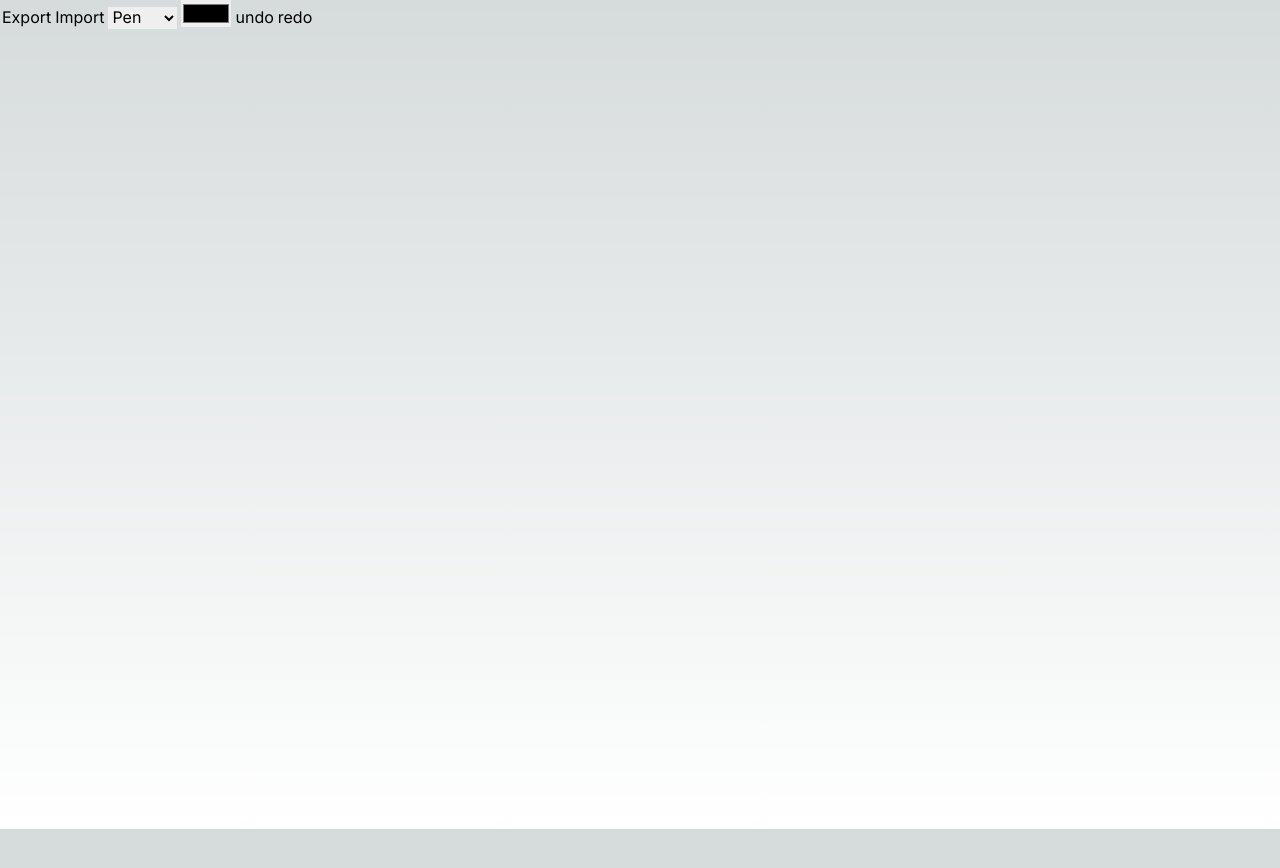
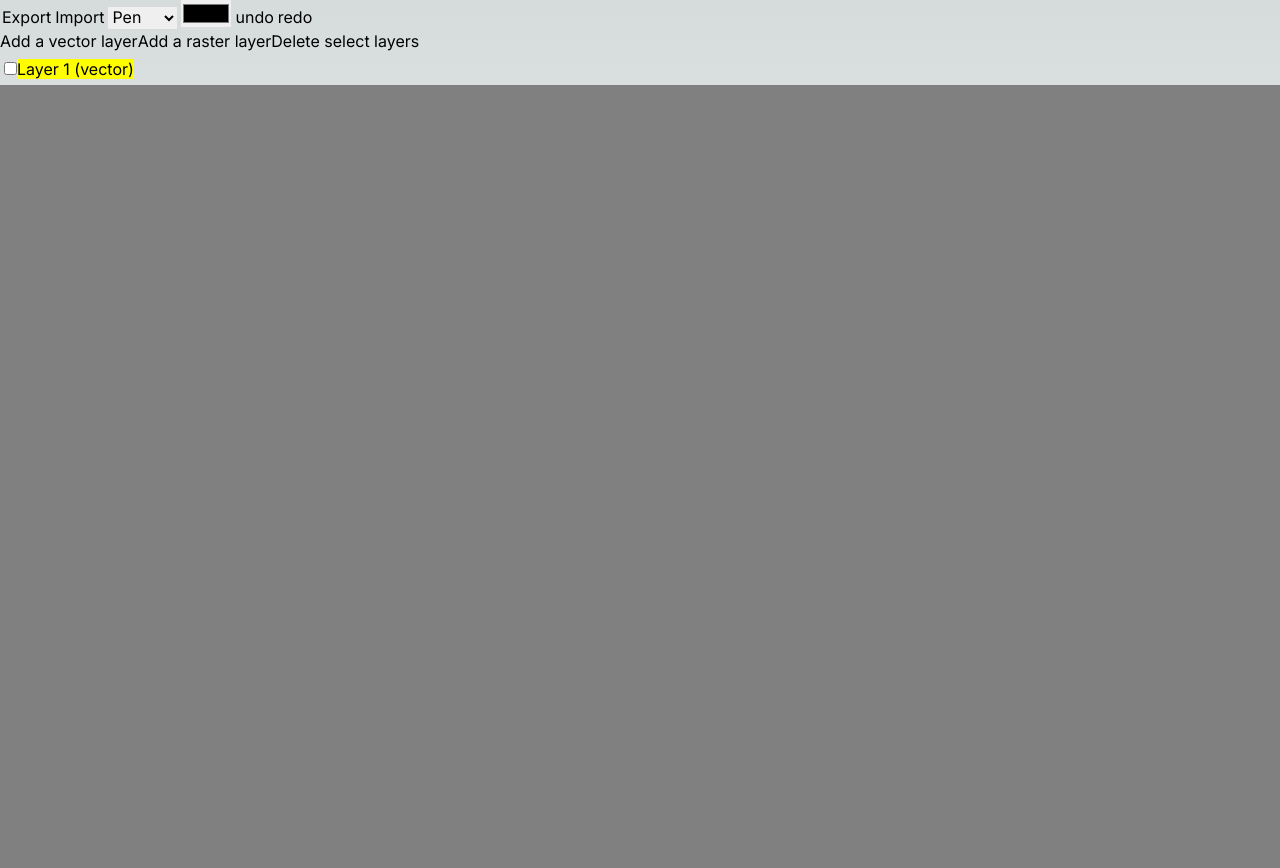
Before and after one commit to michael-freling/react_konva_simple_drawing, a Next.js app: page / in a window 1280 px wide. Shown: the top 868 px of the page. Before the commit the page ends 829 px from the top, so only its background shows below. Built offline with nearby package versions, Linux system fonts and the light colour scheme.

Commit message:
feature: edit layers

```diff
--- a/package.json
+++ b/package.json
@@ -21,6 +21,7 @@
     "react": "18.2.0",
     "react-dom": "18.2.0",
     "react-konva": "^18.2.8",
+    "react-konva-utils": "^1.0.4",
     "tailwindcss": "3.3.2",
     "typescript": "5.0.4",
     "use-image": "^1.1.0"
--- a/src/app/page.tsx
+++ b/src/app/page.tsx
@@ -150,6 +150,14 @@ enum Operation {
   Drag = "drag",
   Import = "import",
   Fill = "fill",
+  AddLayer = "add_layer",
+  DeleteSelectedLayers = "delete_selected_layers",
+}
+
+enum LayerType {
+  Vector = "vector",
+  Raster = "raster",
+  Image = "image",
 }
 
 export default function Home() {
@@ -169,13 +177,59 @@ export default function Home() {
         x: number;
         y: number;
       };
+      layers?: string[];
     }[]
   >([]);
   const isDrawing = React.useRef(false);
   // undo/redo: https://konvajs.org/docs/react/Undo-Redo.html
   const [historyStep, setHistoryStep] = React.useState(0);
   const stageRef = React.useRef(null);
-  const layerRef = React.useRef(null);
+  const initialLayerId = "initial-layer-1";
+  const [layers, setLayers] = React.useState<
+    {
+      id: string;
+      name: string;
+      selected: boolean;
+      deleted: boolean; // for undo/redo
+      type: LayerType;
+    }[]
+  >([
+    {
+      id: initialLayerId,
+      name: "Layer 1",
+      selected: false,
+      type: "vector",
+    },
+  ]);
+  const [currentLayerId, setCurrentLayerId] = React.useState(layers[0].id);
+
+  const currentLayersArray = layers.filter((layer, index) => {
+    const isShown = history.filter((historyOperation, i) => {
+      if (i >= historyStep) {
+        return false;
+      }
+      if (
+        historyOperation.operation !== Operation.AddLayer &&
+        historyOperation.operation !== Operation.DeleteSelectedLayers &&
+        historyOperation.operation !== Operation.Import
+      ) {
+        return false;
+      }
+      return historyOperation.layers!.includes(layer.id);
+    });
+    if (layer.id === initialLayerId) {
+      if (isShown.length === 1) {
+        return false;
+      }
+    } else if (isShown.length !== 1) {
+      return false;
+    }
+    return true;
+  });
+  let currentLayers = {};
+  currentLayersArray.forEach((layer) => {
+    currentLayers[layer.id] = layer;
+  });
 
   // Import
   // https://konvajs.org/docs/react/Images.html
@@ -212,11 +266,22 @@ export default function Home() {
   };
 
   const handleMouseDown = (e) => {
+    const currentLayer = currentLayers[currentLayerId];
+    if (currentLayer.type === LayerType.Image) {
+      // cannot edit anything on an image layer
+      return;
+    }
+
     if (tool === Tool.Fill) {
+      const currentLayer = currentLayers[currentLayerId];
+      if (currentLayer.type != LayerType.Raster) {
+        console.error("Only raster layer is supported");
+        return;
+      }
+
       const pointerPos = stageRef.current.getPointerPosition();
 
-      // Use FloodFill to fill the region around the clicked point
-      // const canvas = layerRef.current.getCanvas();
+      // TODO: Get all canvas from all layers, not only the current layer
       const canvas = stageRef.current.toCanvas();
 
       const imageData = fill(canvas, pointerPos.x, pointerPos.y, color);
@@ -234,6 +299,7 @@ export default function Home() {
           operation: Operation.Fill,
           tool,
           image: filledImage,
+          layers: [currentLayerId],
         });
       };
       // canvas.floodFill(pointerPos.x, pointerPos.y, [], color);
@@ -257,6 +323,7 @@ export default function Home() {
       tool,
       color,
       points: [pos.x, pos.y],
+      layers: [currentLayerId],
     });
   };
 
@@ -297,6 +364,17 @@ export default function Home() {
     inputFile.current.click();
   };
 
+  const newLayer = ({ name, type }) => {
+    const layerId = "layer-" + (layers.length + 1);
+    return {
+      id: layerId,
+      selected: false,
+      deleted: false,
+      name,
+      type,
+    };
+  };
+
   const handleFiles = (files) => {
     for (let i = 0; i < files.length; i++) {
       const file = files[i];
@@ -307,6 +385,13 @@ export default function Home() {
 
       const reader = new FileReader();
       reader.onload = (e) => {
+        setTool(Tool.Move);
+
+        const layer = newLayer({
+          name: file.name,
+          type: LayerType.Image,
+        });
+        setLayers([...layers, layer]);
         addToHistory({
           operation: Operation.Import,
           image: {
@@ -315,8 +400,9 @@ export default function Home() {
             x: 0,
             y: 0,
           },
+          layers: [layer.id],
         });
-        setTool(Tool.Move);
+        setCurrentLayerId(layer.id);
       };
       reader.readAsDataURL(file);
     }
@@ -331,11 +417,50 @@ export default function Home() {
   // let imageRendered: [id: string]: bool = {}
   let imageRendered: Object = {};
 
-  let canvasContext = null;
-  if (layerRef.current != null) {
-    const canvas = layerRef.current.getCanvas();
-    canvasContext = canvas.getContext("2d");
+  const handleAddLayer = (layerType: LayerType) => {
+    const layer = newLayer({
+      name: "Layer " + (layers.length + 1),
+      type: layerType,
+    });
+    setLayers([...layers, layer]);
+    addToHistory({
+      operation: Operation.AddLayer,
+      layers: [layer.id],
+    });
+  };
+
+  const handleDeleteSelectedLayers = () => {
+    const selectedLayers = layers.filter((layer) => layer.selected);
+    if (selectedLayers.length === 0) {
+      return;
     }
+
+    const newLayers = layers.map((layer) => {
+      if (layer.selected) {
+        layer.deleted = true;
+        layer.selected = false;
+      }
+
+      return layer;
+    });
+
+    if (newLayers.filter((layer) => !layer.deleted).length === 0) {
+      console.error("Please keep at least one layer");
+      return;
+    }
+
+    setLayers([...newLayers]);
+    addToHistory({
+      operation: Operation.DeleteSelectedLayers,
+      layers: selectedLayers.map((layer) => layer.id),
+    });
+    if (
+      newLayers.filter((layer) => layer.id === currentLayerId && !layer.deleted)
+        .length === 0
+    ) {
+      setCurrentLayerId(newLayers[0].id);
+    }
+  };
 
   return (
     <div>
@@ -380,6 +505,66 @@ export default function Home() {
         </li>
       </ul>
 
+      <ul style={{ display: "block" }}>
+        <li style={{ display: "inline-block" }}>
+          <button
+            onClick={() => {
+              handleAddLayer(LayerType.Vector);
+            }}
+          >
+            Add a vector layer
+          </button>
+        </li>
+        <li style={{ display: "inline-block" }}>
+          <button
+            onClick={() => {
+              handleAddLayer(LayerType.Raster);
+            }}
+          >
+            Add a raster layer
+          </button>
+        </li>
+        <li style={{ display: "inline-block" }}>
+          <button onClick={handleDeleteSelectedLayers}>
+            Delete select layers
+          </button>
+        </li>
+      </ul>
+
+      <ul style={{ padding: 2 }}>
+        {Object.keys(currentLayers).map((id) => {
+          const layer = currentLayers[id];
+
+          return (
+            <li key={layer.id} style={{ padding: 2 }}>
+              <input
+                type="checkbox"
+                id={layer.id}
+                checked={layer.selected}
+                onChange={() => {
+                  setCurrentLayerId(layer.id);
+                  layers.forEach((l, j) => {
+                    if (l.id == layer.id) {
+                      layers[j].selected = !l.selected;
+                    }
+                  });
+                  setLayers([...layers]);
+                }}
+              />
+              <label htmlFor={layer.id}>
+                {layer.id === currentLayerId ? (
+                  <span style={{ backgroundColor: "yellow" }}>
+                    {layer.name} ({layer.type})
+                  </span>
+                ) : (
+                  layer.name + " (" + layer.type + ")"
+                )}
+              </label>
+            </li>
+          );
+        })}
+      </ul>
+
       <Stage
         width={width}
         height={height}
@@ -387,25 +572,32 @@ export default function Home() {
         onMousemove={handleMouseMove}
         onMouseup={handleMouseUp}
         ref={stageRef}
+        style={{ backgroundColor: "rgb(128, 128, 128)" }}
       >
-        <Layer ref={layerRef}>
+        {Object.keys(currentLayers).map((id) => {
+          const layer = currentLayers[id];
+
+          return (
+            <Layer key={layer.id}>
               {history
                 .filter((historyOperation, i) => {
                   if (i >= historyStep) {
                     return false;
                   }
-              return (
+                  if (
                     historyOperation.operation === Operation.FreeDraw ||
                     historyOperation.operation === Operation.Erase ||
                     historyOperation.operation === Operation.Fill
-              );
+                  ) {
+                    return historyOperation.layers?.includes(layer.id);
+                  }
                 })
                 .map((historyOperation, i) => {
                   switch (historyOperation.tool) {
                     case Tool.Fill:
                       return <Image key={i} image={historyOperation.image} />;
+                    case Tool.Eraser:
                     case Tool.Pen:
-                case Tool.Eraser:
                       return (
                         <Line
                           key={i}
@@ -424,13 +616,15 @@ export default function Home() {
                       );
                   }
                 })}
-        </Layer>
+
               {history
                 .filter((historyOperation, i) => {
                   if (i >= historyStep) {
                     return false;
                   }
-            return historyOperation.operation === Operation.Import;
+                  if (historyOperation.operation === Operation.Import) {
+                    return historyOperation.layers?.includes(layer.id);
+                  }
                 })
                 .map((historyOperation, i) => {
                   let image = historyOperation.image;
@@ -453,11 +647,14 @@ export default function Home() {
                   }
                   imageRendered[image.id] = true;
 
+                  const draggable =
+                    layer.id === currentLayerId && tool === Tool.Move;
+
                   return (
-              <Layer key={image.id}>
                     <URLImage
+                      key={layer.id}
                       image={image}
-                  draggable={tool === Tool.Move}
+                      draggable={draggable}
                       setImage={(imageProps) => {
                         addToHistory({
                           operation: Operation.Drag,
@@ -468,6 +665,8 @@ export default function Home() {
                         });
                       }}
                     />
+                  );
+                })}
             </Layer>
           );
         })}
```
Also changed, not shown: 2 other files (tests, documents, lock files or other folders). Lines whose indentation alone changed are shown as unchanged.
